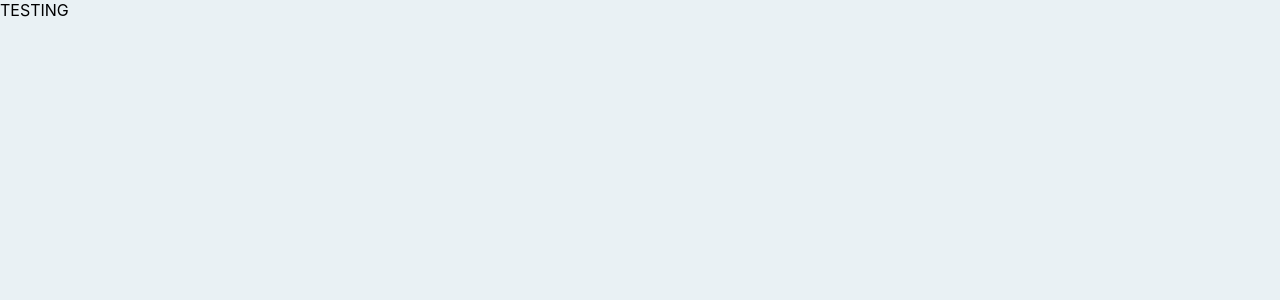
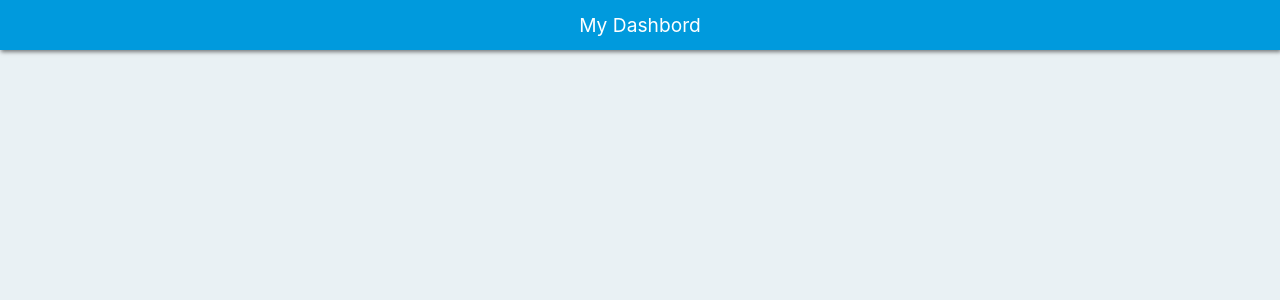
Before and after one commit to TheoVanengelandt/Test_Dathena, a React (Create React App) app: page /home in a window 1280 px wide. Shown: the top 300 px of the page. Built offline with nearby package versions, Linux system fonts and the light colour scheme.

Commit message:
Add mainbar to home page

```diff
--- a/src/scenes/Home/Home.jsx
+++ b/src/scenes/Home/Home.jsx
@@ -1,8 +1,16 @@
+import './home.scss';
+
 import React from 'react';
 import { withRouter } from 'react-router-dom';
 
+import { MainBar } from '../../components/MainBar';
+
 const Home = () => {
-    return <div>TESTING</div>;
+    return (
+        <div>
+            <MainBar content="My Dashbord" shadow toUpperContent />
+        </div>
+    );
 };
 
 Home.propTypes = {};
--- /dev/null
+++ b/src/scenes/Home/home.scss
@@ -0,0 +1,12 @@
+@import '../../../theme.scss';
+
+.nav-title {
+    text-align: center;
+    width: auto;
+    margin: auto;
+    font-size: 1.2em;
+
+    &.upper {
+        text-transform: uppercase;
+    }
+}
```
